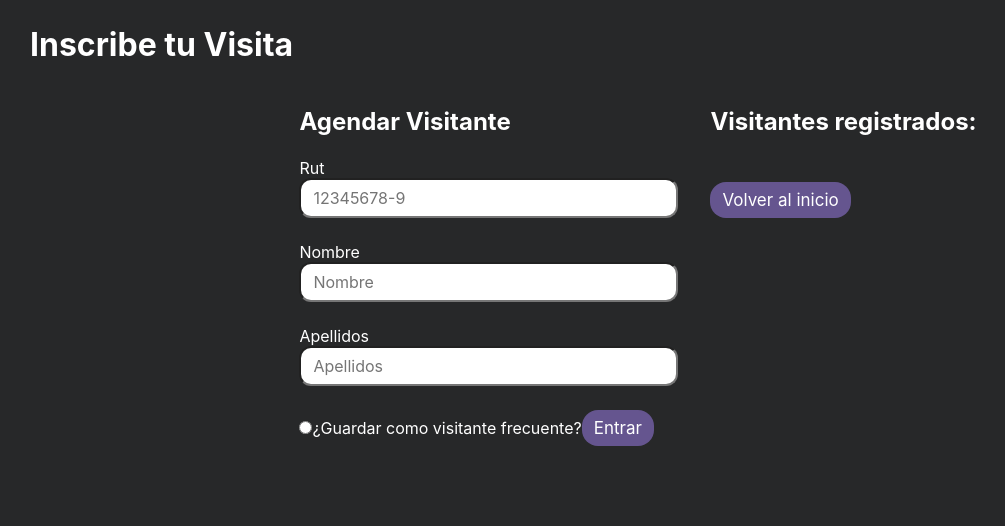
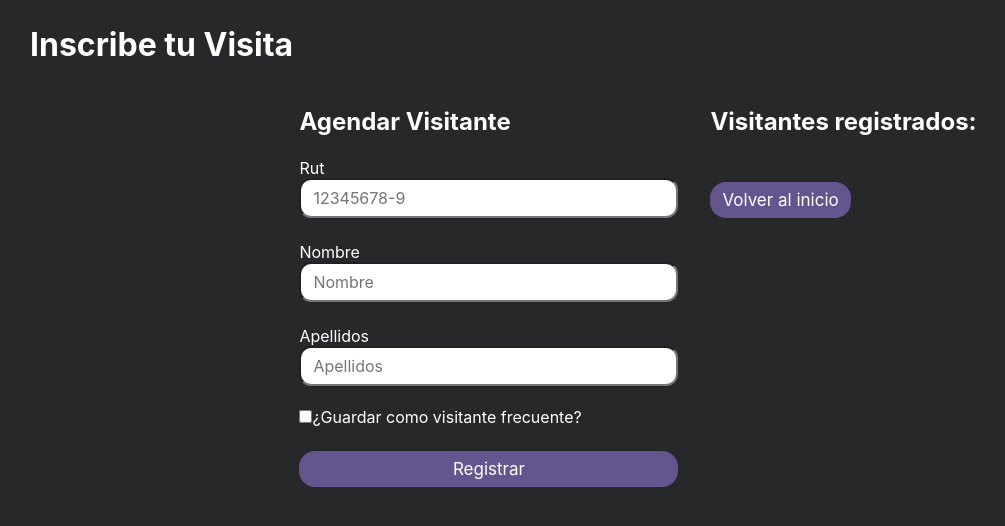
Before and after one commit to retamaish/INF322-DIU-ComunidadEdificio, a React app: page /inscribir-visitas in a window 1280 px wide. Shown: the top 526 px of the page, without its empty margins (2-1007 px from the left). Built offline with nearby package versions, Linux system fonts and the light colour scheme; the HTML template or start-up script is replaced by a standard one.

Commit message:
[RegisterVisitors.jsx] Botón 'Registrar' se coloca abajo

```diff
--- a/src/pages/RegisterVisitors.jsx
+++ b/src/pages/RegisterVisitors.jsx
@@ -28,8 +28,11 @@ export const RegisterVisitors = () => {
               <label className='form__label' htmlFor='lastName'>Apellidos</label>
               <input className='form__input' type='text' id='lastName' name='lastName' placeholder='Apellidos' required />
             </div>
-            <label><input style={{ marginTop: '24px' }} type='radio' name='option' value='option1' />¿Guardar como visitante frecuente?</label>
-            <button style={{ marginTop: '24px' }} type='submit' className='button button__submit'>Entrar</button>
+
+            <div style={{ display: 'flex', flexDirection: 'column' }}>
+              <label><input style={{ marginTop: '24px' }} type='checkbox' name='option' value='option1' />¿Guardar como visitante frecuente?</label>
+              <button style={{ marginTop: '24px' }} type='submit' className='button button__submit'>Registrar</button>
+            </div>
           </form>
         </div>
 
```
